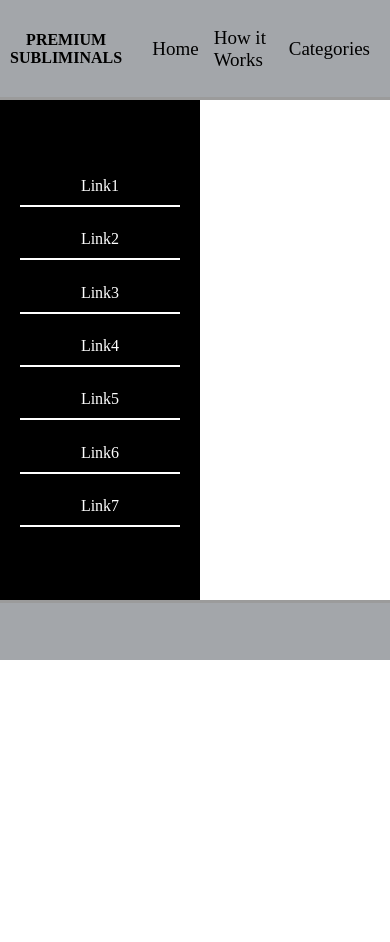
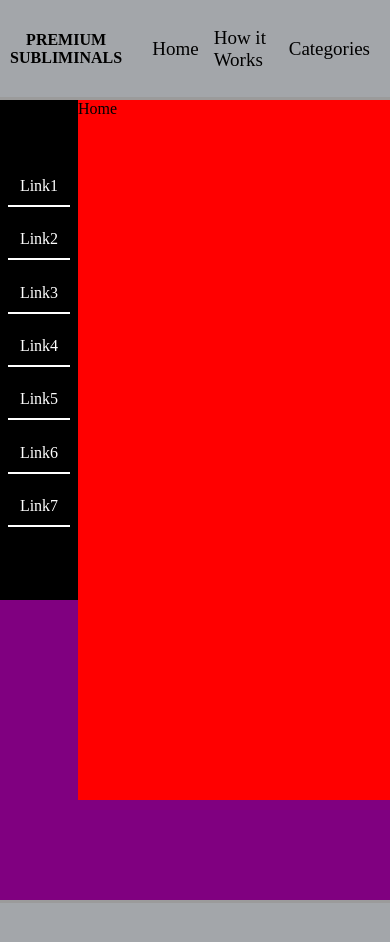
Before and after one commit to lavell119/subliminal-site-react, a React (Create React App) app in the folder subliminal-site-react/: page / in a window 390 px wide. Shown: the top 942 px of the page. Before the commit the page ends 844 px from the top, so only its background shows below. Built offline with nearby package versions, Linux system fonts and the light colour scheme.

Commit message:
added container div for middle content and styled page component and sidebar to be be responsive

```diff
--- a/subliminal-site-react/package.json
+++ b/subliminal-site-react/package.json
@@ -8,6 +8,8 @@
     "@testing-library/user-event": "^13.5.0",
     "react": "^18.2.0",
     "react-dom": "^18.2.0",
+    "react-router": "^6.11.1",
+    "react-router-dom": "^6.11.1",
     "react-scripts": "5.0.1",
     "web-vitals": "^2.1.4"
   },
--- a/subliminal-site-react/src/App.css
+++ b/subliminal-site-react/src/App.css
@@ -47,7 +47,7 @@
 }
 
 .sidebar {
-  width: 200px;
+  width: 20%;
   height: 500px;
   background: black;
   display: flex;
@@ -80,3 +80,18 @@
   padding: 10px;
   color: white;
 }
+
+.home {
+  width: 700px;
+  height: 700px;
+  background: red;
+  width: 80%;
+}
+
+.middle {
+  background:purple;
+  width: 100%;
+  height: 800px;
+  display: flex;
+  justify-content: space-between;
+}
--- a/subliminal-site-react/src/App.js
+++ b/subliminal-site-react/src/App.js
@@ -1,8 +1,11 @@
 import './App.css';
 import Sidebarlinks from './components/Sidebarlinks'
+import Home from './components/pages/Home'
+import { BrowserRouter, Route, Switch } from 'react-router-dom'
 
 function App() {
   return (
+    <BrowserRouter>
     <div className="App">
       <div className="header">
         <div className='logo'>PREMIUM SUBLIMINALS</div>
@@ -12,14 +15,18 @@ function App() {
           <a href="google.com">Categories</a>
         </nav>
       </div>
-      <div className="sidebar">
-        <Sidebarlinks />
-
+      <div className="middle">
+        <div className="sidebar">
+          <Sidebarlinks />
+        </div>
+        <Home />
       </div>
       <div className="footer">
 
       </div>
     </div>
+    </BrowserRouter>
+
   );
 }
 
--- a/subliminal-site-react/src/components/pages/Home.js
+++ b/subliminal-site-react/src/components/pages/Home.js
@@ -2,6 +2,6 @@ import React from 'react'
 
 export default function Home() {
   return (
-    <div>Home</div>
+    <div className="home">Home</div>
   )
 }
```
Also changed, not shown: 1 other file (tests, documents, lock files or other folders).
